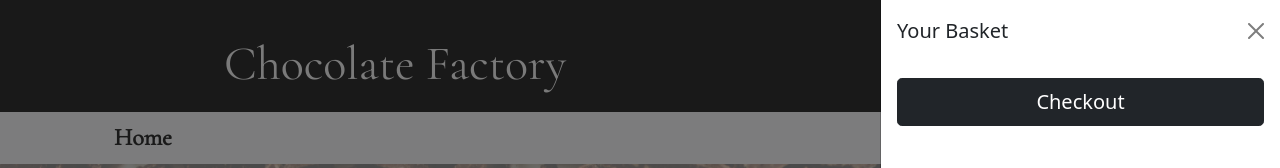
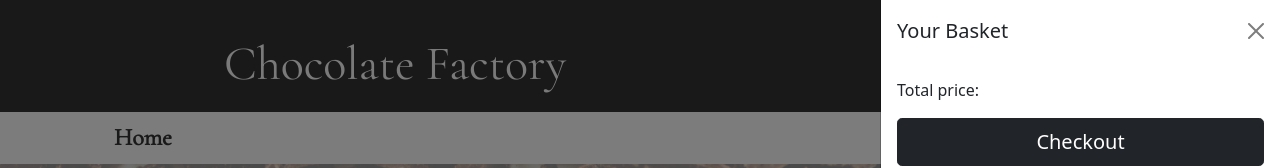
Before and after one commit to JannieBackman/chocolate-factory, a React (Create React App) app: page / in a window 1280 px wide. Both pictures are taken after a click on the button 1035 px from the left and 67 px from the top of the page. Shown: the top 168 px of the page. Built offline with nearby package versions, Linux system fonts and the light colour scheme.

Commit message:
fixed total price

```diff
--- a/src/components/Layout/BasketCart.tsx
+++ b/src/components/Layout/BasketCart.tsx
@@ -34,9 +34,9 @@ function Basket() {
                 {product.title} {product.price} {product.valuta}
               </p>
               <AmountCounter />
-              <p>Total price:</p>
             </div>
           ))}
+          <p>Total price:</p>
           <div className="d-grid gap-2">
             <Button variant="dark" size="lg" href="/cart">
               Checkout
```
